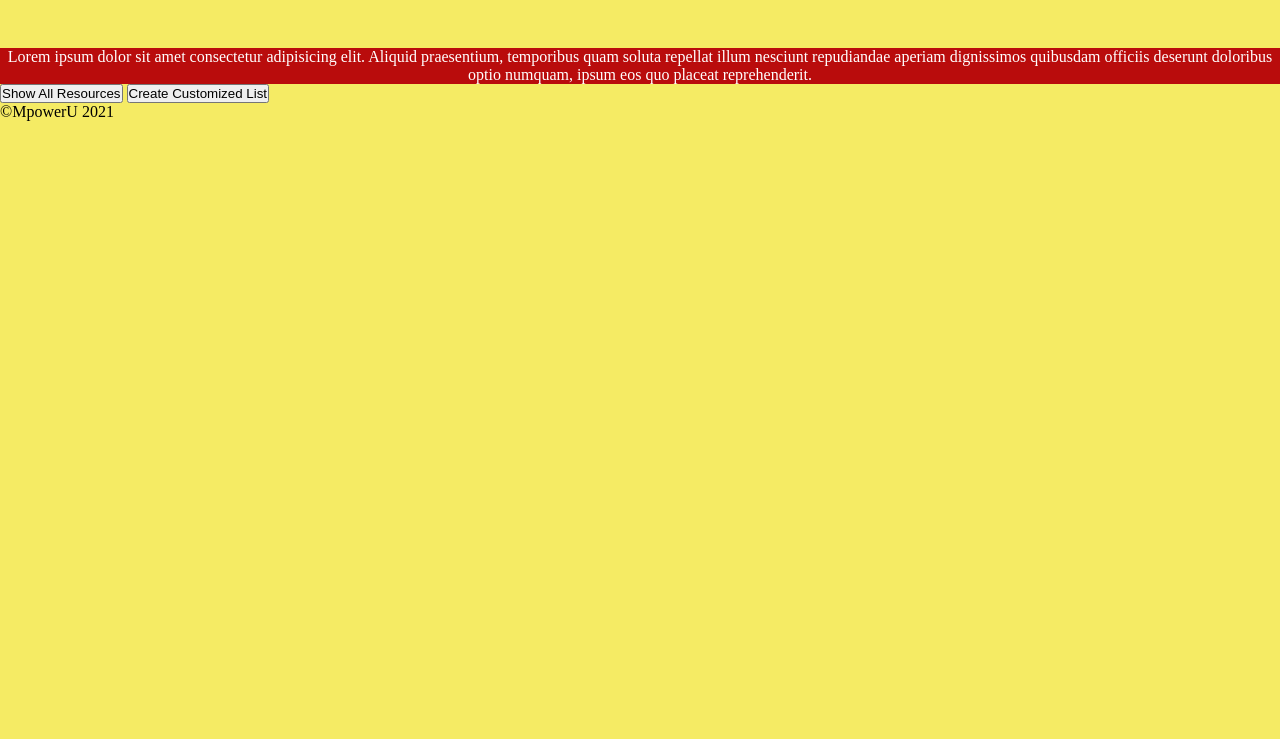
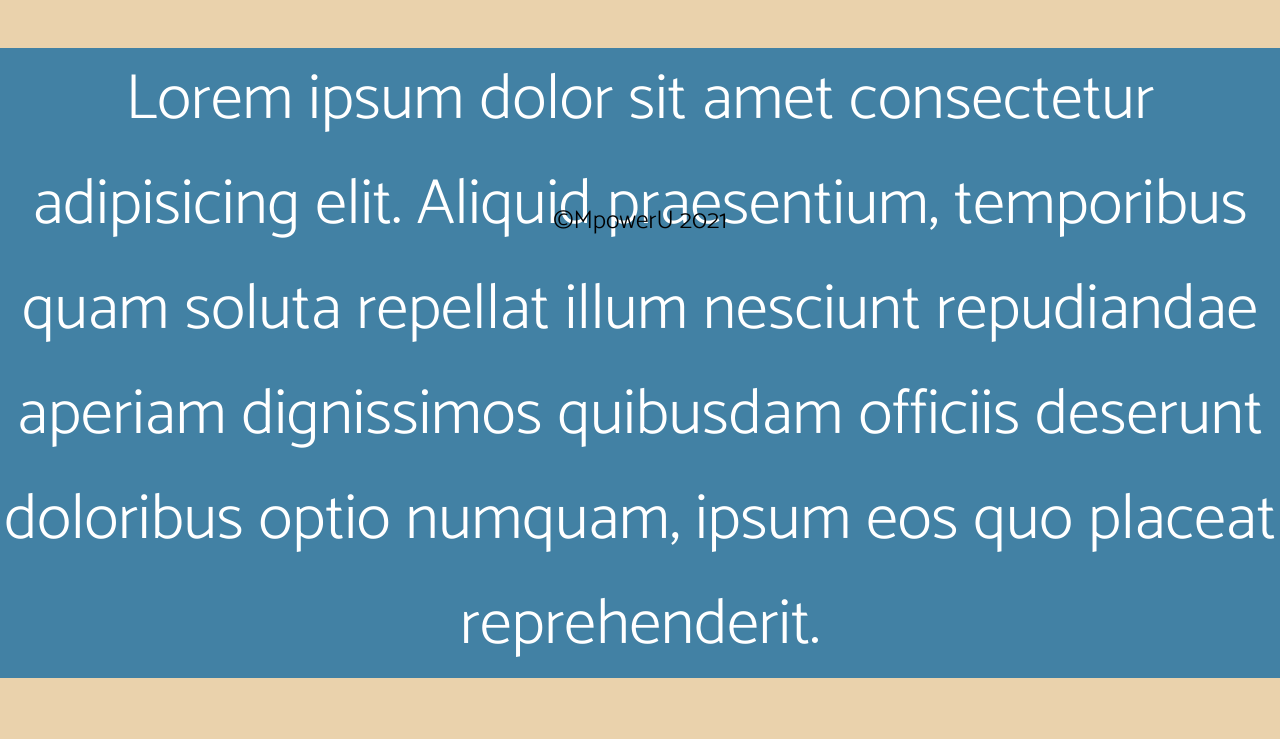
Before and after one commit to lvjones214/MpowerUApp, a plain HTML site: page src/front-end/index.html in a window 1280 px wide. Shown: the part 560-1299 px from the top of the page. Before the commit the page ends 800 px from the top, so only its background shows below. Drawn offline with Linux system fonts and the light colour scheme.

Commit message:
finished up main page

```diff
--- a/src/front-end/index.html
+++ b/src/front-end/index.html
@@ -7,6 +7,8 @@
     <title>MpowerU</title>
     <link rel = "stylesheet" href="./layout.css">
     <link rel = "stylesheet" href="./style.css">
+    <link rel="preconnect" href="https://fonts.gstatic.com">
+    <link href="https://fonts.googleapis.com/css2?family=Catamaran:wght@300&display=swap" rel="stylesheet">
 </head>
 <body>
     <div class="container">
--- a/src/front-end/layout.css
+++ b/src/front-end/layout.css
@@ -13,3 +13,21 @@
     width: 50vw;
     margin: 0 auto;
 }
+.buttons{
+    margin-top: 5%;
+}
+.customizeList{
+    margin-top:5%;
+}
+button {
+    display: grid;
+    padding: 1%;
+    margin:0 auto;
+}
+footer {
+    text-align: center;
+    width:100%;
+    position:absolute;
+    bottom:0;
+    height:2.5rem;
+}
--- a/src/front-end/style.css
+++ b/src/front-end/style.css
@@ -1,11 +1,28 @@
+:root{
+    --salmon: #fe938c;
+    --beige:#e6b89c;
+    --tan: #ead2ac;
+    --light_blue: #9cafb7;
+    --dark_blue: #4281a4;
+}
 html {
-    background-color: rgba(240, 224, 11, 0.63);
+    background-color: var(--tan);
+    font-family: 'Catamaran', sans-serif;
 }
 
 .app-background {
-    background-color: rgb(185, 12, 12);
+    background-color: var(--dark_blue);
     color: white;
     display: grid;
     text-align: center;
-
 }
+.description{
+    font-size: 5vw;
+}
+button{
+    font-size: 4vw;
+    font-family: 'Catamaran',sans-serif;
+}
+footer{
+    font-size: 2vw;
+}
```
